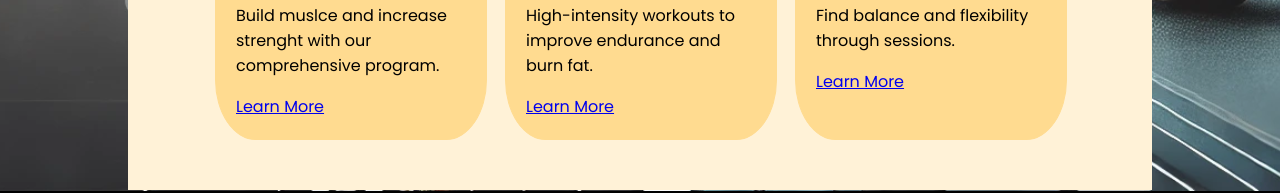
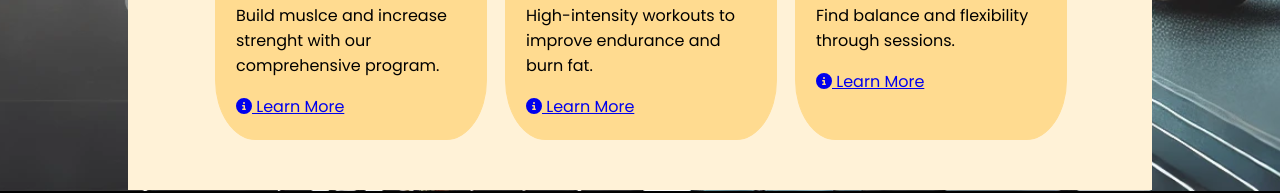
Before and after one commit to jdhernandezS1/pp6react, a React (Create React App) app: page /#/ in a window 1280 px wide. Shown: the part 1118-1311 px from the top of the page. Built offline with nearby package versions, Linux system fonts and the light colour scheme.

Commit message:
Add Information Icon

```diff
--- a/src/components/home/Programs.jsx
+++ b/src/components/home/Programs.jsx
@@ -1,7 +1,8 @@
 import React from "react";
 import styles from "../../styles/home/home.module.css"
 import { Link } from "react-router-dom";
-
+import { FontAwesomeIcon } from "@fortawesome/react-fontawesome";
+import { faCircleInfo } from "@fortawesome/free-solid-svg-icons";
 const Programs = () => {
     return (
         <div className={styles["programs"]}>
@@ -12,7 +13,7 @@ const Programs = () => {
                     <div className={styles["programs-info"]} >
                     <strong className={styles["programs-title"]}> <p>Strength Training</p></strong>
                     <p className={styles["programs-text"]}> Build muslce and increase strenght with our comprehensive program.</p>
-                    <Link to="/workouts" >Learn More</Link>
+                    <Link to="/workouts" ><FontAwesomeIcon icon={faCircleInfo} /> Learn More</Link>
                     </div>
                 </div>
                 <div className={styles["programs-card"]}>
@@ -20,7 +21,7 @@ const Programs = () => {
                     <div className={styles["programs-info"]} >
                     <strong className={styles["programs-title"]}> <p>Cardio Blast</p></strong>
                     <p className={styles["programs-text"]}> High-intensity workouts to improve endurance and burn fat.</p>
-                    <Link to="/workouts" >Learn More</Link>
+                    <Link to="/workouts" > <FontAwesomeIcon icon={faCircleInfo} /> Learn More</Link>
                     </div>
                 </div>
                 <div className={styles["programs-card"]}>
@@ -28,7 +29,7 @@ const Programs = () => {
                     <div className={styles["programs-info"]} >
                     <strong className={styles["programs-title"]}> <p>Flexibility Flow</p></strong>
                     <p className={styles["programs-text"]}> Find balance and flexibility through sessions.</p>
-                    <Link to="/workouts" >Learn More</Link>
+                    <Link to="/workouts" ><FontAwesomeIcon icon={faCircleInfo} /> Learn More</Link>
                     </div>
                 </div>
             </div>
--- a/src/components/recipes/RecipeCard.jsx
+++ b/src/components/recipes/RecipeCard.jsx
@@ -1,14 +1,18 @@
 import React from "react";
 import styles from '../../styles/recipes/recipeCard.module.css'; // Import css modules stylesheet as styles
-
+import { FontAwesomeIcon } from "@fortawesome/react-fontawesome";
+import { faCircleInfo } from "@fortawesome/free-solid-svg-icons";
 
 const RecipeCard = ({ recipe }) => {
     return (
         <div className={styles["recipe-card"]}>
-            <a href={recipe.sourceUrl} target="blank">
+
             <img src={recipe.image} alt={recipe.title} />
             <p>{recipe.title}</p>
-            <p className={styles["recipe-price"]}>Price per serving: {recipe.pricePerServing}</p> <p className={styles["recipe-minutes"]}>readyInMinutes: {recipe.readyInMinutes}</p>
+            <p className={styles["recipe-price"]}>Price per serving: {recipe.pricePerServing}$</p>
+            <p className={styles["recipe-minutes"]}>readyInMinutes: {recipe.readyInMinutes}</p>
+            <a href={recipe.sourceUrl} target="blank">
+                <FontAwesomeIcon icon={faCircleInfo} /> More Information
             </a>
         </div>
     );
--- a/src/styles/navBar/navBar.module.css
+++ b/src/styles/navBar/navBar.module.css
@@ -79,6 +79,7 @@
 
     .nav-bar {
         font-size: normal;
+        background-color: var(--color-one);
     }
 
     .nav-bar nav {
@@ -137,6 +138,8 @@
     .nav-bar li {
         padding: 10px;
         text-align: center;
+        width: fit-content;
+        margin: auto;
     }
 
     .nav-bar li a {
--- a/src/styles/recipes/recipeCard.module.css
+++ b/src/styles/recipes/recipeCard.module.css
@@ -8,7 +8,6 @@
     text-align: center;
     width: auto;
     box-shadow: 0px 0px 5px 10px var(--color-one-transparent);
-
 }
 
 .recipe-card:hover {
@@ -38,8 +37,8 @@
     .recipe-card {
         width: var(--pictures-size-phone);
         margin: auto;
+        box-shadow: 0px 0px 0px 0px;
     }
-
 }
 
 @keyframes animate-hover {
```
